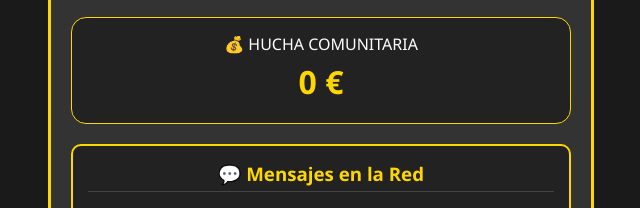
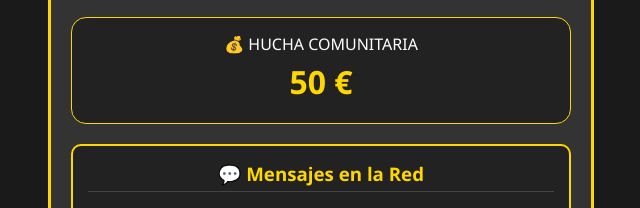
Before and after one commit to SembrandoEsperanzaUtil/Taxi-Soberan-Barcelona, a plain HTML site: page index.html in a window 1280 px wide. Shown: the part 156-364 px from the top of the page, 319-959 px from the left. Drawn offline with Linux system fonts and the light colour scheme; no server answers.

Commit message:
Update index.html

```diff
--- a/index.html
+++ b/index.html
@@ -38,7 +38,7 @@
         <!-- SECCIÓN DE LA HUCHA DIGITAL -->
         <div class="hucha-seccion">
             <span>💰 HUCHA COMUNITARIA</span>
-            <div id="valor-hucha" class="hucha-valor">0 €</div>
+            <div id="valor-hucha" class="hucha-valor">50 €</div>
         </div>
 
         <!-- SECCIÓN DE MENSAJES (Se cargan automáticamente del JSON) -->
```
